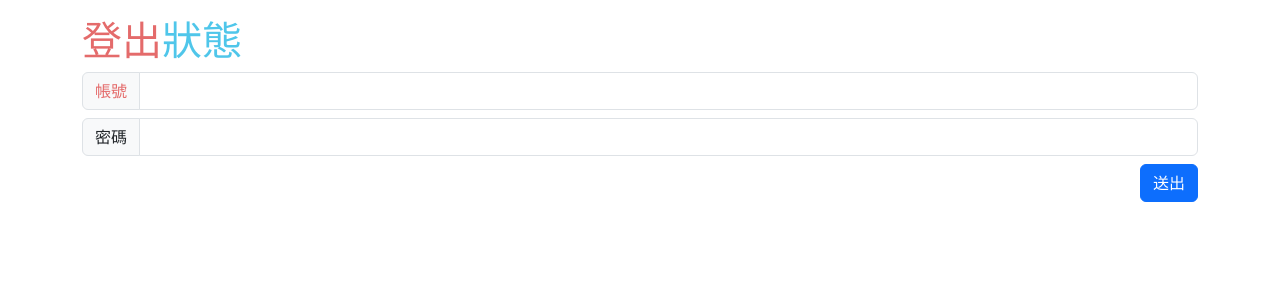
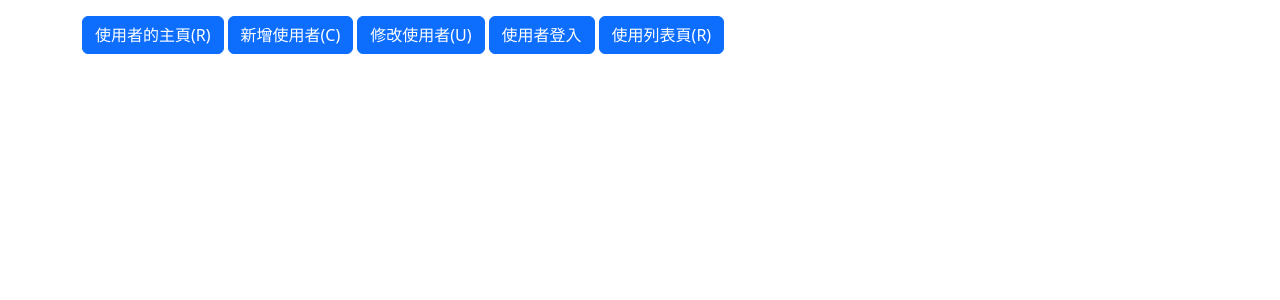
Before and after one commit to Harry5566/restful-api, a Next.js app in the folder project_f/client/: page / in a window 1280 px wide. Shown: the top 300 px of the page. Built offline with nearby package versions, Linux system fonts and the light colour scheme.

Commit message:
CRUD LINK超連結

```diff
--- a/project_f/client/app/page.js
+++ b/project_f/client/app/page.js
@@ -2,16 +2,26 @@
 
 import Image from "next/image";
 import styles from "./page.module.css";
-import Logout from "./_components/logout";
-import Login from "./_components/login";
-import { useAuth } from "@/hooks/use-auth";
+import Link from "next/link";
 
 export default function Home() {
-  const { user, isLoading } = useAuth();
-
-  if (isLoading) {
-    return <div className="container py-3">Loading...</div>;
-  }
-
-  return <div className="container py-3">{user ? <Login /> : <Logout />}</div>;
+  return (
+    <div className="container py-3">
+      <Link className="btn btn-primary me-1 mb-1" href="/user/ben">
+        使用者的主頁(R)
+      </Link>
+      <Link className="btn btn-primary me-1 mb-1" href="/user/add">
+        新增使用者(C)
+      </Link>
+      <Link className="btn btn-primary me-1 mb-1" href="/user/edit">
+        修改使用者(U)
+      </Link>
+      <Link className="btn btn-primary me-1 mb-1" href="/user/login">
+        使用者登入
+      </Link>
+      <Link className="btn btn-primary me-1 mb-1" href="/user">
+        使用列表頁(R)
+      </Link>
+    </div>
+  );
 }
--- a/project_f/client/app/user/page.js
+++ b/project_f/client/app/user/page.js
@@ -5,7 +5,7 @@ import Link from "next/link";
 export default function UserPage() {
   return (
     <div className="container py-3">
-      <h1>使用者主頁</h1>
+      <h1>使用者列表頁</h1>
       <Link className="btn btn-primary" href="/">回首頁</Link>
     </div>
   );
```
